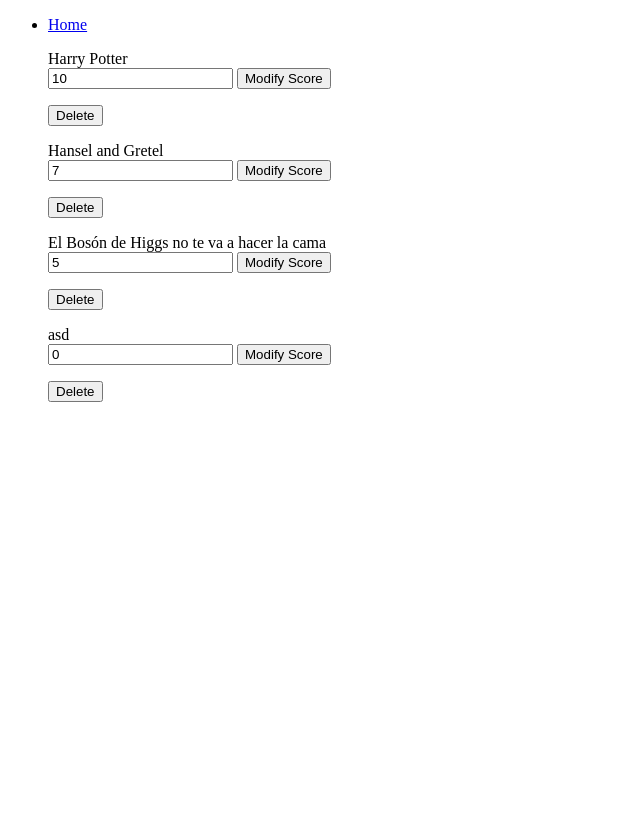
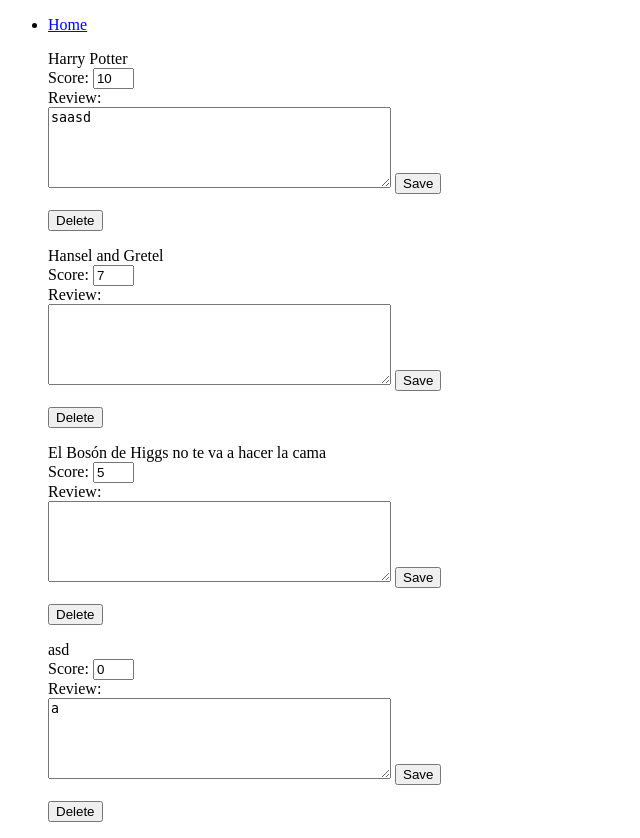
Before and after one commit to LembranT/ProjecteWeb_Practica2, a Django app: template BoogeyBookAPP/templates/results_read_book.html in a window 1280 px wide. Shown: the part 26-864 px from the top of the page, without its empty margins (0-640 px from the left). Before the commit the page ends 428 px from the top, so only its background shows below. Run offline with Django 4.2, Linux system fonts and the light colour scheme; the template is opened without the code that fills it: values that come from a table or form of the project are taken from there, others are empty; data comes from the database, SQL or seed files in the repository; both versions use the stored data as it was after the commit; some libraries are stand-ins or nearby versions.

Commit message:
Reviews added

```diff
--- a/BoogeyBookAPP/models.py
+++ b/BoogeyBookAPP/models.py
@@ -41,8 +41,9 @@
 class BookRead(models.Model):
     name = models.CharField(max_length=100)
     score = models.IntegerField(default=0)
+    review = models.CharField(max_length=1000, default=0)
     user = models.ForeignKey(User, default=1, on_delete=models.CASCADE)
-    ISBN = models.CharField(max_length=20, default=0)
+    ISBN = models.CharField(max_length=20, default="")
     author = models.ForeignKey(Author, related_name='authors', on_delete=models.CASCADE, null=True)
     genre = models.ForeignKey(Genre, related_name='genres', on_delete=models.CASCADE, null=True)
     release_date = models.DateField(default=date.today)
--- a/BoogeyBookAPP/templates/book_detail.html
+++ b/BoogeyBookAPP/templates/book_detail.html
@@ -13,7 +13,8 @@
              ISBN: <span property="ISBN">{{ bookread.ISBN }}</span>
              <span property="genre">({{ bookread.genre.name }})</span><br/>
              <span property="release_date">{{ bookread.release_date }}</span><br/>
-             Your score: <span property="score">{{ bookread.score }}</span>
+             Your score: <span property="score">{{ bookread.score }}</span><br>
+             Your review: <span property="score">{{ bookread.review }}</span>
          </p>
     </span>
     <h2>Author's information:</h2>
--- a/BoogeyBookAPP/templates/booksearch.html
+++ b/BoogeyBookAPP/templates/booksearch.html
@@ -9,6 +9,9 @@
                 <a>Author: {{ book.author.name }}</a><br>
                 <a>Genre: {{ book.genre.name }}</a><br>
                 <a>Release date: {{ book.release_date }}</a><br>
+                <br>
+                <a>Score: {{ book.score }}</a><br>
+                <a>Review: {{ book.review }}</a><br>
             </li>
             <br>
         </ul>
--- a/BoogeyBookAPP/templates/results_read_book.html
+++ b/BoogeyBookAPP/templates/results_read_book.html
@@ -7,8 +7,13 @@
                 {{ book.name }}
                 <form action="/book/update_book/" method="GET">
                     <input name="bookname" type=hidden value = "{{ book.name }}" >
-                    <input type="text" name="modifiedScore" value = "{{ book.score }}">
-                    <button type="submit">Modify Score</button>
+                    <label>Score: </label>
+                    <input type="text" name="modifiedScore" value = "{{ book.score }}" size = "2">
+                    <br>
+                    <label>Review: </label>
+                    <br>
+                    <textarea cols="40" rows="5" type="text" name="modifiedReviews">{{ book.review }}</textarea>
+                    <button type="submit">Save</button>
                 </form>
                 <form action="/book/delete_book/" method="GET">
                     <input name="bookname" type=hidden value = "{{ book.name }}"  >
--- a/BoogeyBookAPP/views.py
+++ b/BoogeyBookAPP/views.py
@@ -98,6 +98,7 @@
         # message="Book searched: %r" %request.GET["data"]
         book = request.GET["bookname"]
         modified = request.GET["modifiedScore"]
+        newRview = request.GET["modifiedReviews"]
         if modified.isnumeric():
             if int(modified) > 10:
                 modified = 10
@@ -107,6 +108,7 @@
 
         for b in books:
             b.score = modified
+            b.review = newRview
             b.save()
 
         return render(request, "homeTemplate.html", {"books": books, "query": book})
```
Also changed, not shown: db.sqlite3.
